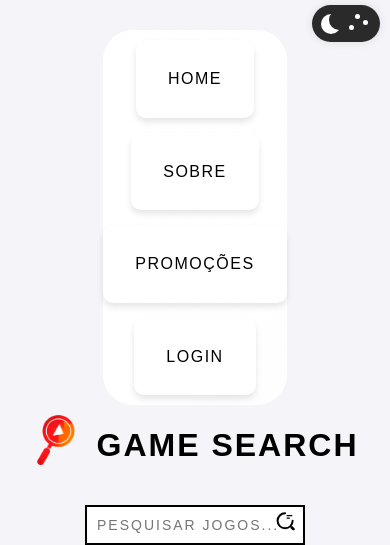
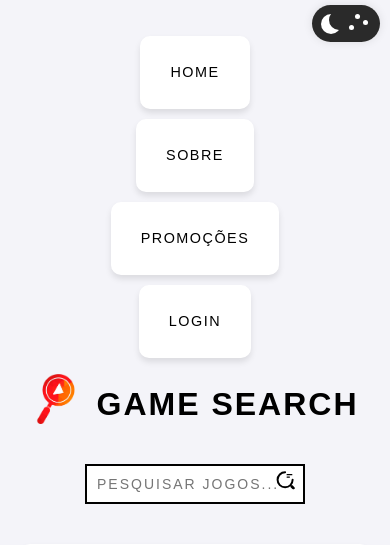
Before and after one commit to DevGoulart/GameSearch, a Django app: page / in a window 390 px wide. Shown: the top 545 px of the page. Run offline with Django 5.2, Linux system fonts and the light colour scheme; data comes from the database, SQL or seed files in the repository.

Commit message:
Diminuido tamnho da nav bar

```diff
--- a/Game_/meu_app/static/css/style.css
+++ b/Game_/meu_app/static/css/style.css
@@ -22,10 +22,11 @@
 /* Estilos da barra de navegação */
 .navbar {
     background: transparent;
-    padding: 15px 0;
+    padding: 10px 0;
     position: sticky;
     top: 0;
     z-index: 1000;
+    transition: background 0.3s ease;
 }
 
 .nav-container {
@@ -41,9 +42,8 @@
     display: flex;
     justify-content: center;
     align-items: center;
-    gap: 40px;
-    background: linear-gradient(135deg, var(--card-bg) 0%, rgba(255, 255, 255, 0.9) 100%);
-    padding: 10px 20px;
+    gap: 20px; /* Alinhado com o CSS de referência (20px em telas menores) */
+    padding: 8px 15px; /* Alinhado com o CSS de referência (8px 15px em telas menores) */
     border-radius: 30px;
     box-shadow: 0 4px 15px var(--shadow-color);
     transition: box-shadow 0.3s ease;
@@ -56,11 +56,11 @@
 .nav-links a {
     text-decoration: none;
     color: var(--link-color);
-    font-size: 1.2em;
+    font-size: 1em; /* Alinhado com o CSS de referência (1em em telas menores) */
     font-weight: 500;
     text-transform: uppercase;
     letter-spacing: 1.5px;
-    padding: 8px 16px;
+    padding: 6px 12px; /* Alinhado com o CSS de referência (6px 12px em telas menores) */
     border-radius: 25px;
     transition: all 0.3s ease;
     position: relative;
@@ -93,6 +93,7 @@
     width: 80%;
 }
 
+/* Efeito ativo (opcional) */
 .nav-links a.active {
     background: var(--button-bg);
     color: white;
@@ -104,7 +105,7 @@ body.dark-mode .navbar {
 }
 
 body.dark-mode .nav-links {
-    background: linear-gradient(135deg, var(--card-bg) 0%, rgba(40, 40, 40, 0.9) 100%); /* Gradiente ajustado para modo escuro */
+    background: linear-gradient(135deg, var(--card-bg) 0%, rgba(40, 40, 40, 0.9) 100%);
     box-shadow: 0 4px 15px rgba(0, 0, 0, 0.5);
 }
 
@@ -431,25 +432,25 @@ body.dark-mode .icon svg path {
     }
 
     .navbar {
-        padding: 10px 0;
+        padding: 8px 0; /* Reduzido ainda mais para telas menores */
     }
 
     .nav-links {
-        gap: 20px;
-        padding: 8px 15px;
+        gap: 15px; /* Reduzido para telas menores */
+        padding: 6px 10px; /* Reduzido para telas menores */
     }
 
     .nav-links a {
-        font-size: 1em;
-        padding: 6px 12px;
+        font-size: 0.9em; /* Reduzido para telas menores */
+        padding: 5px 10px; /* Reduzido para telas menores */
     }
 }
 
 @media (max-width: 480px) {
     .nav-links {
         flex-direction: column;
-        gap: 15px;
-        padding: 10px 0;
+        gap: 10px; /* Reduzido para telas muito pequenas */
+        padding: 8px 0;
         box-shadow: none;
     }
 
```
